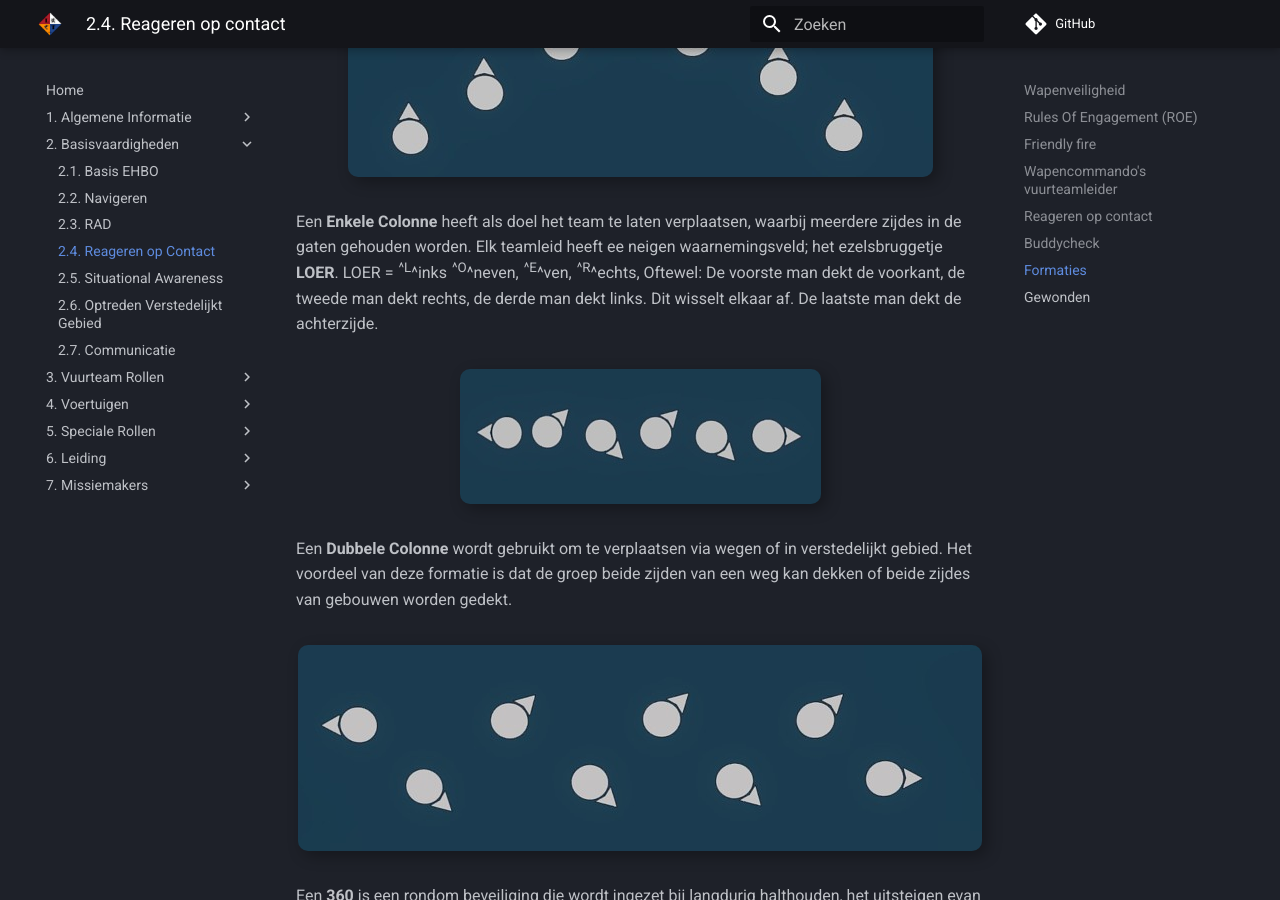
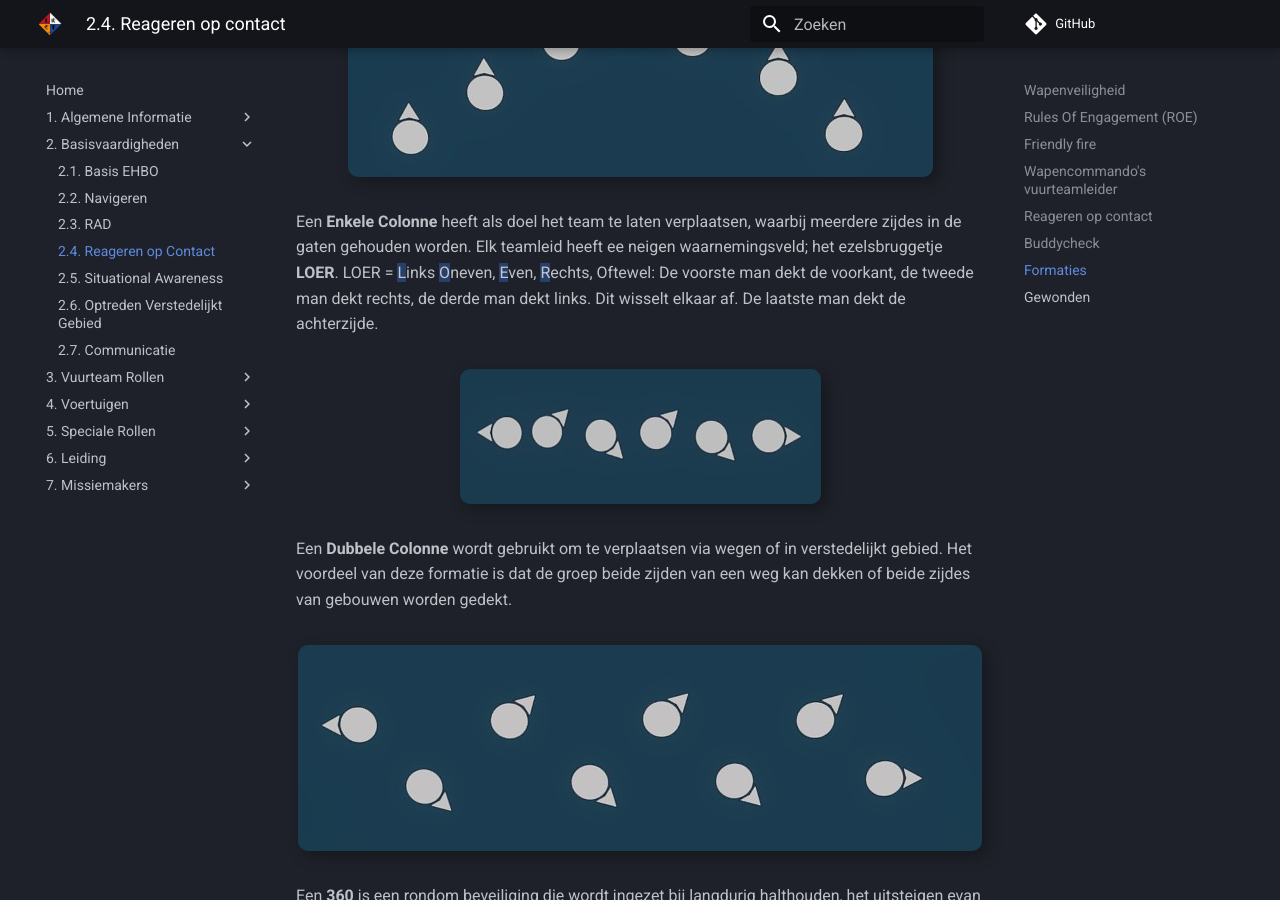
Before and after one commit to Lowlands-Tactical/LT-Wiki, an MkDocs documentation site: the page built from docs/2_basisvaardigheden/2_4_reageren_op_contact.md, in a window 1280 px wide and 900 px high, scrolled down 4392 px. Built offline with MkDocs 1.6.1 and Material for MkDocs 9.7.7, drawn with Linux system fonts in a browser that asks for light colours; comment, search, counter and statistics services are not loaded.

Commit message:
rreeeeeeeeeeee

```diff
--- a/docs/2_basisvaardigheden/2_4_reageren_op_contact.md
+++ b/docs/2_basisvaardigheden/2_4_reageren_op_contact.md
@@ -75,7 +75,7 @@
 Met de eerste schoten zorg je ervoor dat de vijand de dekking opzoekt, zo houden wij het initiatief in het vuurgevecht. Hierna stel je jezelf zoveel mogelijk in veiligheid. Vervolgens maak je de dreiging bekend bij je teamgenoten en vuurteamleider. De vuurteamleider maakt zo snel mogelijk een plan om de dreiging adequaat aan te grijpen en het team in veiligheid te houden.
 
 ## Buddycheck
-Elke speler heeft een buddy. Dit duo is aan elkaar vebonden en houdt elkaar in de gaten. Een vuuteamleider zal vaak dezelfde kleur aan een tweetal geven binnen het vuurteam, zodat je elkaar gemakkelijk kunt herkennen (ook via de HUD). Binnen een vuurteam van 6 zijn er dus 3x2 buddyparen. Een buddypaar blijft altijd binnen hoorafstand van elkaar. Je houdt elkaar in de gaten en controleert met regelmaat of je buddy nog op is; de **Buddycheck**. Wanneer je constateert dat je buddy neer is, dan stel je de vuurteamleider en medic in kennis. Je checkt kort hoe zwaar je buddy gewond is, maar houdt je wapen omhoog om overwicht te houden in het vuurgevecht. Wanneer de vuurteamleider jouw vuurlijn kan missen, dan kun je basis EHBO op je buddy toepassen of je buddy verplaatsen naar de medic. Mocht de medic ^^veilig^^ naar jouw buddy kunnen komen, dan kun je de locatie zichtbaar maken door groene smoke in de buurt te poppen.
+Elke speler heeft een buddy. Dit duo is aan elkaar vebonden en houdt elkaar in de gaten. Een vuuteamleider zal vaak dezelfde kleur aan een tweetal geven binnen het vuurteam, zodat je elkaar gemakkelijk kunt herkennen (ook via de HUD). Binnen een vuurteam van 6 zijn er dus 3x2 buddyparen. Een buddypaar blijft altijd binnen hoorafstand van elkaar. Je houdt elkaar in de gaten en controleert met regelmaat of je buddy nog op is; de **Buddycheck**. Wanneer je constateert dat je buddy neer is, dan stel je de vuurteamleider en medic in kennis. Je checkt kort hoe zwaar je buddy gewond is, maar houdt je wapen omhoog om overwicht te houden in het vuurgevecht. Wanneer de vuurteamleider jouw vuurlijn kan missen, dan kun je basis EHBO op je buddy toepassen of je buddy verplaatsen naar de medic. Mocht de medic <mark>veilig</mark> naar jouw buddy kunnen komen, dan kun je de locatie zichtbaar maken door groene smoke in de buurt te poppen.
 
 ## Formaties
 Om het vuurteam tactisch te laten verplaatsen, kan er door de vuurteamleider een formatie worden uitgeroepen. Formaties zijn flexibel en nooit 100% nauwkeurig en dienen aangepast te worden als de situatie daarom vraagt. De vuurteamleider neemt hierin het initiatief.
@@ -96,7 +96,7 @@
 ![Afbeelding](img/2_4_reageren_op_contact/arrowhead.jpg)
 
 Een **Enkele Colonne** heeft als doel het team te laten verplaatsen, waarbij meerdere zijdes in de gaten gehouden worden. Elk teamleid heeft ee neigen waarnemingsveld; het ezelsbruggetje **LOER**.
-LOER = ^^L^^inks ^^O^^neven, ^^E^^ven, ^^R^^echts, Oftewel: De voorste man dekt de voorkant, de tweede man dekt rechts, de derde man dekt links. Dit wisselt elkaar af. De laatste man dekt de achterzijde.
+LOER = <mark>L</mark>inks <mark>O</mark>neven, <mark>E</mark>ven, <mark>R</mark>echts, Oftewel: De voorste man dekt de voorkant, de tweede man dekt rechts, de derde man dekt links. Dit wisselt elkaar af. De laatste man dekt de achterzijde.
 
 ![Afbeelding](img/2_4_reageren_op_contact/enkelecolonne.jpg)
 
```
